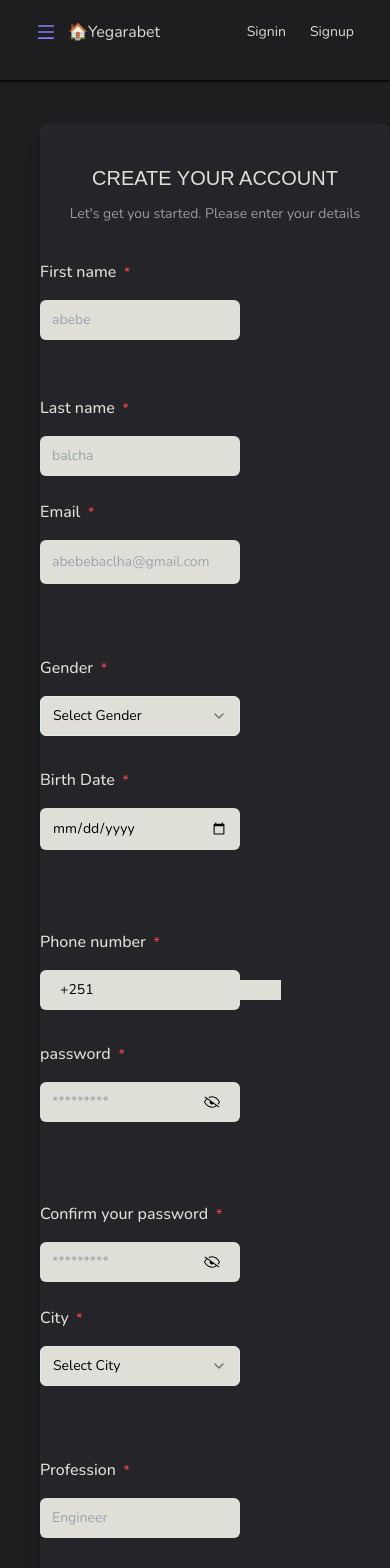
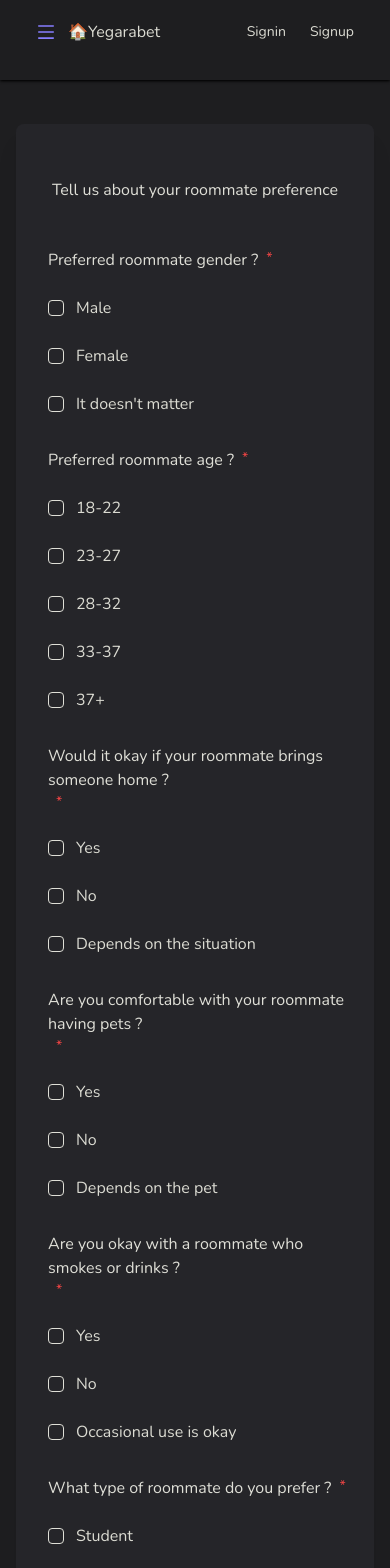
Before and after one commit to hariyebk/Yegarabet, a Next.js app: page /signup in a window 390 px wide. Shown: the top 1568 px of the page. Built offline with nearby package versions, Linux system fonts and the light colour scheme; some icons are missing.

Commit message:
responsive sign-up page

```diff
--- a/src/app/globals.css
+++ b/src/app/globals.css
@@ -79,7 +79,7 @@
       @apply bg-background text-sm text-primary mt-5 max-sm:w-[250px] sm:w-[300px] p-3 border border-secondary rounded-md focus-visible:ring-0 focus-visible:outline-none
     }
     .createAccountFormContainer {
-      @apply flex flex-wrap items-start gap-14
+      @apply flex max-md:flex-col md:flex-row max-md:items-center md:items-start max-md:gap-10 md:gap-14
     }
     .custom-scrollbar {
       height: 80vh;
--- a/src/components/forms/Preferences.tsx
+++ b/src/components/forms/Preferences.tsx
@@ -62,9 +62,9 @@ export default function Preferences() {
 
     return (
         <section className="flex flex-col flex-1">
-            <h3 className="text-xl text-primary mt-3 flex justify-center"> Tell us about your roommate preference </h3>
+            <h3 className="max-sm:text-base sm:text-xl text-primary max-sm:mx-3 mt-3 flex flex-wrap max-sm:leading-7 justify-center"> Tell us about your roommate preference </h3>
             <Form {...form}>
-                <form onSubmit={form.handleSubmit(onSubmit)} className="px-20 py-3">
+                <form onSubmit={form.handleSubmit(onSubmit)} className="max-sm:ml-8 max-sm:mr-4 sm:ml-20 py-3">
                     {/* GENDER PREFERENCE */}
                     <FormField
                     control={form.control}
--- a/src/components/forms/SecondStepRegistration.tsx
+++ b/src/components/forms/SecondStepRegistration.tsx
@@ -146,12 +146,12 @@ export default function SecondStepRegistration({setState} : Props) {
 
 
     return (
-        <section className="flex flex-col flex-1 items-start px-20 py-3">
+        <section className="flex flex-col flex-1 items-start max-sm:px-5 sm:px-10 md:px-20 py-3">
             <Form {...form}>
                 <form onSubmit={form.handleSubmit(onSubmit)}>
                     {/* USER HAS RENTED ROOM */}
                     <div>
-                        <h3 className="text-lg text-primary"> Do you already have a rented room or house?
+                        <h3 className="max-sm:text-base sm:text-lg text-primary"> Do you already have a rented room or house?
                             <span className="text-sm text-red-500 ml-2 pb-2"> * </span>
                         </h3>
                         <div className="flex items-center gap-3 mt-6">
@@ -191,7 +191,7 @@ export default function SecondStepRegistration({setState} : Props) {
                     </div>
                     {/* NUMBER OF ROOMMATES NEEDED */}
                     <div className="mt-8">
-                        <h3 className="text-lg text-primary"> How many roommates do you need ?
+                        <h3 className="max-sm:text-base sm:text-lg text-primary"> How many roommates do you need ?
                         <span className="text-sm text-red-500 ml-2 pb-2"> * </span>
                         </h3>
                         {allSatate.roommatesNumberError && <p className="mt-3 text-sm text-red-500"> {allSatate.roommatesNumberError} </p>}
@@ -235,7 +235,7 @@ export default function SecondStepRegistration({setState} : Props) {
                         name="budget"
                         render={({ field }) => (
                         <FormItem className="flex flex-col items-start gap-2">
-                            <FormLabel className="text-lg text-primary">
+                            <FormLabel className="max-sm:text-base sm:text-lg text-primary">
                             What's your budget ?
                             <span className="text-sm text-red-500 ml-2 pb-2"> * </span>
                             </FormLabel>
@@ -257,7 +257,7 @@ export default function SecondStepRegistration({setState} : Props) {
                         <FormItem className="flex flex-col items-start gap-3">
                             <FormLabel>
                                 <div className="flex items-center gap-2">
-                                    <p className="text-xl text-primary"> Add your social media Profiles </p>
+                                    <p className="max-sm:text-base sm:text-xl text-primary"> Add your social media Profiles </p>
                                     <span className="text-sm text-red-500"> * </span>
                                 </div>
                                 <p  className="text-sm text-secondary mt-3"> add at least one social media link </p>
@@ -319,7 +319,7 @@ export default function SecondStepRegistration({setState} : Props) {
                             name="description"
                             render={({ field }) => (
                             <FormItem className="flex flex-col justify-start gap-2">
-                                <FormLabel className="text-lg text-primary">
+                                <FormLabel className="max-sm:text-base sm:text-lg text-primary">
                                     How do you describe yourself ?
                                     <span className="text-sm text-red-500 ml-2"> * </span>
                                 </FormLabel>
--- a/src/components/forms/SignupForm.tsx
+++ b/src/components/forms/SignupForm.tsx
@@ -23,9 +23,9 @@ export type STATE = {
 }
 
 const INITIAL_STATE : STATE = {
-    firstStep: true,
+    firstStep: false,
     secondStep: false,
-    thirdStep: false,
+    thirdStep: true,
     isLoading: false,
     showPassword: false,
     showConfirmPassword: false
@@ -84,12 +84,12 @@ export default function SignupForm() {
     }
 
     return (
-    <section className="ml-10">
+    <section className="max-sm:mx-4 sm:mx-6 md:ml-10">
         <header>
             <link rel="stylesheet" href="https://cdn.jsdelivr.net/gh/lipis/flag-icons@7.0.0/css/flag-icons.min.css" />
         </header>
         <div className="flex items-center justify-center">
-        <div className="mt-7 w-[700px] max-sm:w-[350px] h-auto bg-card shadow-xl max-md:rounded-lg rounded-xl pt-10 pb-20">
+        <div className="mt-7 max-sm:w-full sm:w-[550px] md:w-[700px] h-auto bg-card shadow-xl max-md:rounded-lg rounded-xl pt-10 pb-20">
             {state.firstStep && <div className="flex flex-col flex-1 items-center">
                 <h3 className="text-2xl max-md:text-xl text-primary font-palanquin uppercase"> Create your Account </h3>
                 <p className="text-sm text-secondary mt-3 mb-2"> Let's get you started. Please enter your details </p>
@@ -107,7 +107,7 @@ export default function SignupForm() {
                                 <span className="text-sm text-red-500 ml-1 pb-2"> * </span>
                                 </FormLabel>
                                 <FormControl>
-                                    <input type="text" disabled={state.isLoading} {...field} placeholder="abebe" className="max-sm:w-[200px] sm:w-[250px] text-black text-sm px-3 py-2.5 rounded-md bg-primary focus-visible:outline-none focus-visible:ring-white" />
+                                    <input type="text" disabled={state.isLoading} {...field} placeholder="abebe" className="max-sm:w-[230px] sm:w-[250px] text-black text-sm px-3 py-2.5 rounded-md bg-primary focus-visible:outline-none focus-visible:ring-white" />
                                 </FormControl>
                                 <FormMessage/>
                             </FormItem>
@@ -124,7 +124,7 @@ export default function SignupForm() {
                                 <span className="text-sm text-red-500 ml-1 pb-2"> * </span>
                                 </FormLabel>
                                 <FormControl>
-                                    <input type="text" disabled={state.isLoading} {...field} placeholder="balcha" className="max-sm:w-[200px] sm:w-[250px] text-black text-sm px-3 py-2.5 rounded-md bg-primary focus-visible:outline-none focus-visible:ring-white" />
+                                    <input type="text" disabled={state.isLoading} {...field} placeholder="balcha" className="max-sm:w-[230px] sm:w-[250px] text-black text-sm px-3 py-2.5 rounded-md bg-primary focus-visible:outline-none focus-visible:ring-white" />
                                 </FormControl>
                                 <FormMessage/>
                             </FormItem>
@@ -143,7 +143,7 @@ export default function SignupForm() {
                                 <span className="text-sm text-red-500 ml-1 pb-2"> * </span>
                                 </FormLabel>
                                 <FormControl>
-                                    <input type="text" disabled={state.isLoading} {...field} placeholder="abebebaclha@gmail.com" className="max-sm:w-[200px] sm:w-[250px] text-black text-sm px-3 py-3 rounded-md bg-primary focus-visible:outline-none focus-visible:ring-white" />
+                                    <input type="text" disabled={state.isLoading} {...field} placeholder="abebebaclha@gmail.com" className="max-sm:w-[230px] sm:w-[250px] text-black text-sm px-3 py-3 rounded-md bg-primary focus-visible:outline-none focus-visible:ring-white" />
                                 </FormControl>
                                 <FormMessage/>
                             </FormItem>
@@ -161,7 +161,7 @@ export default function SignupForm() {
                                 </FormLabel>
                                 <Select onValueChange= {field.onChange} defaultValue={field.value}>
                                     <FormControl>
-                                        <SelectTrigger {...field} className="bg-primary max-sm:w-[200px] sm:w-[250px] px-3 py-2 text-black focus:border-none focus-visible:outline-none focus-visible:ring-0 focus-visible:ring-white focus:ring-0">
+                                        <SelectTrigger {...field} className="bg-primary max-sm:w-[230px] sm:w-[250px] px-3 py-2 text-black focus:border-none focus-visible:outline-none focus-visible:ring-0 focus-visible:ring-white focus:ring-0">
                                             <SelectValue placeholder="Select Gender"/>
                                         </SelectTrigger>
                                     </FormControl>
@@ -186,7 +186,7 @@ export default function SignupForm() {
                                 <span className="text-sm text-red-500 ml-1 pb-2"> * </span>
                                 </FormLabel>
                                 <FormControl>
-                                    <input type="date" disabled={state.isLoading} {...field} placeholder="abebe" className="max-sm:w-[200px] sm:w-[250px]  text-black text-sm px-3 py-2.5 rounded-md bg-primary focus-visible:outline-none focus-visible:ring-white" />
+                                    <input type="date" disabled={state.isLoading} {...field} placeholder="abebe" className="max-sm:w-[230px] sm:w-[250px]  text-black text-sm px-3 py-2.5 rounded-md bg-primary focus-visible:outline-none focus-visible:ring-white" />
                                 </FormControl>
                                 <FormMessage/>
                             </FormItem>
@@ -203,14 +203,14 @@ export default function SignupForm() {
                                 <span className="text-sm text-red-500 ml-1 pb-2"> * </span>
                                 </FormLabel>
                                 <FormControl>
-                                    <div className="flex items-center gap-2 max-sm:w-[200px] sm:w-[250px] text-black text-sm px-3 py-2.5 rounded-md bg-primary focus-visible:outline-none focus-visible:ring-white">
+                                    <div className="flex items-center gap-2 max-sm:w-[230px] sm:w-[250px] text-black text-sm px-3 py-2.5 rounded-md bg-primary focus-visible:outline-none focus-visible:ring-white">
                                         <div className="flex items-center gap-2">
                                             <div className="block">
                                                 <span className="fi fi-et" />
                                             </div>
                                             <p className="text-sm"> +251 </p>
                                         </div>
-                                        <input type="text" disabled={state.isLoading} {...field} autoComplete="off" className="max-sm:w-[180px] sm:w-[230px] bg-inherit border-none focus-visible:outline-none" />
+                                        <input type="text" disabled={state.isLoading} {...field} autoComplete="off" className="max-sm:w-[150px] sm:w-[170px] bg-inherit border-none focus-visible:outline-none pr-2.5" />
                                     </div>
                                 </FormControl>
                                 <FormMessage/>
@@ -230,7 +230,7 @@ export default function SignupForm() {
                                 <span className="text-sm text-red-500 ml-1 pb-2"> * </span>
                                 </FormLabel>
                                 <FormControl>
-                                    <div className="flex items-center justify-between max-sm:w-[200px] sm:w-[250px] rounded-md bg-primary pr-5 py-2.5 pl-3">
+                                    <div className="flex items-center justify-between max-sm:w-[230px] sm:w-[250px] rounded-md bg-primary pr-5 py-2.5 pl-3">
                                         <input type={`${state.showPassword ? "text" : "password"}`} disabled={state.isLoading} {...field} placeholder="*********" autoComplete="new-password" className="bg-primary focus:outline-none focus-visible:ring-white border-none w-[90%] text-black text-sm" />
                                         {state.showPassword ? <button type="button" onClick={() => setState((values) => {
                                             return {...values, showPassword: false}
@@ -259,7 +259,7 @@ export default function SignupForm() {
                                 <span className="text-sm text-red-500 ml-1 pb-2"> * </span>
                                 </FormLabel>
                                 <FormControl>
-                                    <div className="flex items-center justify-between max-sm:w-[200px] sm:w-[250px] rounded-md bg-primary pr-5 py-2.5 pl-3 text-black text-sm">
+                                    <div className="flex items-center justify-between max-sm:w-[230px] sm:w-[250px] rounded-md bg-primary pr-5 py-2.5 pl-3 text-black text-sm">
                                         <input type={`${state.showConfirmPassword ? "text" : "password"}`} disabled={state.isLoading} {...field} placeholder="*********" className="bg-primary focus:outline-none focus-visible:ring-white border-none w-[90%]" />
                                         {state.showConfirmPassword ? <button type="button" onClick={() => setState((values) => {
                                             return {...values, showConfirmPassword: false}
@@ -291,7 +291,7 @@ export default function SignupForm() {
                                 </FormLabel>
                                 <Select onValueChange= {field.onChange} defaultValue={field.value}>
                                     <FormControl>
-                                        <SelectTrigger {...field} className="bg-primary max-sm:w-[200px] sm:w-[250px] px-3 py-2 text-black focus:border-none focus-visible:outline-none focus-visible:ring-0 focus-visible:ring-white focus:ring-0">
+                                        <SelectTrigger {...field} className="bg-primary max-sm:w-[230px] sm:w-[250px] px-3 py-2 text-black focus:border-none focus-visible:outline-none focus-visible:ring-0 focus-visible:ring-white focus:ring-0">
                                             <SelectValue placeholder="Select City"/>
                                         </SelectTrigger>
                                     </FormControl>
@@ -319,7 +319,7 @@ export default function SignupForm() {
                                 <span className="text-sm text-red-500 ml-1 pb-2"> * </span>
                                 </FormLabel>
                                 <FormControl>
-                                    <input type="text" disabled={state.isLoading} {...field} placeholder="Engineer" className="max-sm:w-[200px] sm:w-[250px] text-black text-sm px-3 py-2.5 rounded-md bg-primary focus-visible:outline-none focus-visible:ring-white" />
+                                    <input type="text" disabled={state.isLoading} {...field} placeholder="Engineer" className="max-sm:w-[230px] sm:w-[250px] text-black text-sm px-3 py-2.5 rounded-md bg-primary focus-visible:outline-none focus-visible:ring-white" />
                                 </FormControl>
                                 <FormMessage />
                             </FormItem>
--- a/src/components/small-peices/Question.tsx
+++ b/src/components/small-peices/Question.tsx
@@ -12,7 +12,7 @@ export default function Question({field, fieldChange, answers}: Props) {
     return (
         <section>
             <div className="mt-8">
-                <h3 className="text-lg text-primary flex flex-wrap leading-6"> {field.question}
+                <h3 className="max-md:text-base md:text-lg text-primary flex flex-wrap leading-7"> {field.question}
                 <span className="text-sm text-red-500 ml-2"> * </span>
                 </h3>
                 {answers.map((answer, index) => {
--- a/src/components/small-peices/SocialLink.tsx
+++ b/src/components/small-peices/SocialLink.tsx
@@ -11,10 +11,10 @@ export default function SocialLink({image, alt, isLoading, fieldChange} : Props)
 
     return (
         <section className="flex flex-col items-start gap-4">
-            <p className="text-base text-primary"> {alt.at(0)?.toUpperCase() + alt.slice(1)} </p>
+            <p className="max-sm:text-sm sm:text-base text-primary"> {alt.at(0)?.toUpperCase() + alt.slice(1)} </p>
             <div className="flex items-center gap-4 max-sm:w-[200px] sm:w-[250px] md:w-[300px] text-black text-sm px-3 py-2.5 rounded-md bg-primary focus-visible:outline-none focus-visible:ring-white">
                 <Image src={image} alt={`${alt}-logo`} width={20} height={20} className="w-[20px] h-[20px]"  />
-                <input type="text" disabled={isLoading} onChange={(e) => fieldChange({type: alt, link: e.target.value})}  className="max-sm:w-[180px] sm:w-[230px] md:w-[280px] bg-inherit border-none focus-visible:outline-none" />
+                <input type="text" disabled={isLoading} onChange={(e) => fieldChange({type: alt, link: e.target.value})}  className="max-sm:w-[150px] sm:w-[200px] md:w-[250px] bg-inherit border-none focus-visible:outline-none" />
             </div>
         </section>
     )
```
